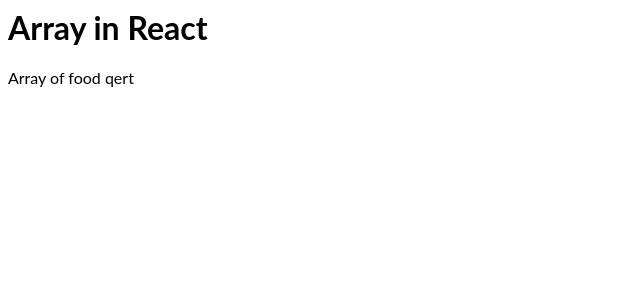
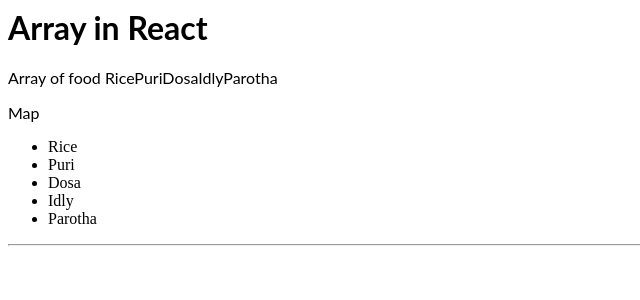
Before and after one commit to codingSlate/Array-in-React, a React (Create React App) app: page / in a window 1280 px wide. Shown: the top 300 px of the page, without its empty margins (0-640 px from the left). Built offline with nearby package versions, Linux system fonts and the light colour scheme.

Commit message:
1 file modified

```diff
--- a/src/Breakfast.js
+++ b/src/Breakfast.js
@@ -1,10 +1,27 @@
 import React from 'react';
 
 export default function Breakfast() {
-  const food = ['q', 'e', 'r', 't'];
+  const breakfast = ['Rice', 'Puri', 'Dosa', 'Idly', 'Parotha'];
+
+  const breakfast1 = ['Rice', 'Puri', 'Dosa', 'Idly', 'Parotha'];
+  const breakfast2 = ['Rice', 'Puri', 'Dosa', 'Idly', 'Parotha'];
+
+  const DisplayList = breakfast1.map((item, index) => {
+    <li key={index.toString()}>
+      <label htmlFor={`item-${index}`}>{item}</label>
+    </li>;
+  });
   return (
     <div>
-      <p>Array of food {food}</p>
+      <p>Array of food {breakfast}</p>
+      <p>Map</p>
+      <ul>
+        {breakfast.map((f) => (
+          <li key={f}>{f}</li>
+        ))}
+      </ul>
+      <hr />
+      <ul>{DisplayList}</ul>
     </div>
   );
 }
```
